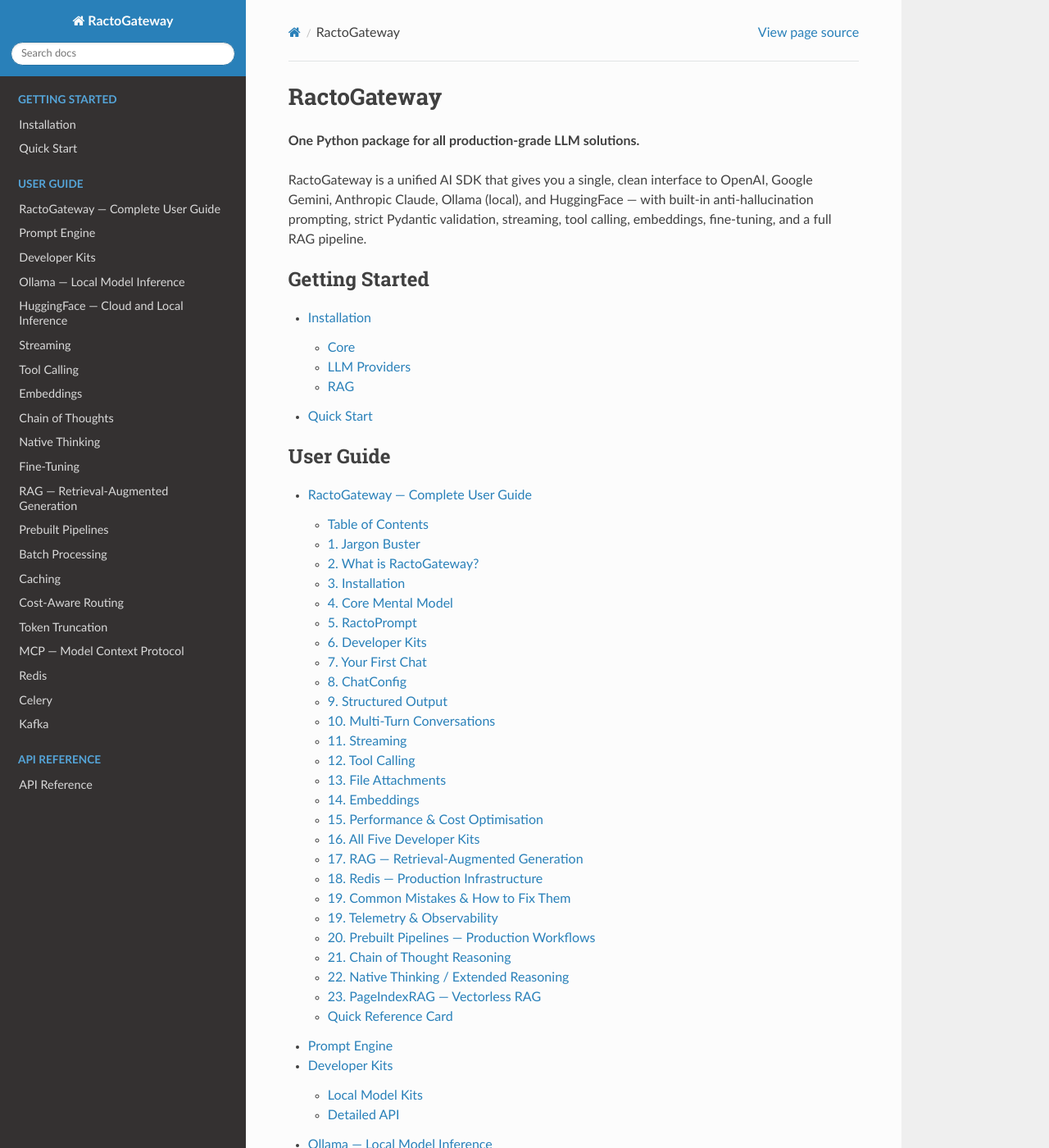
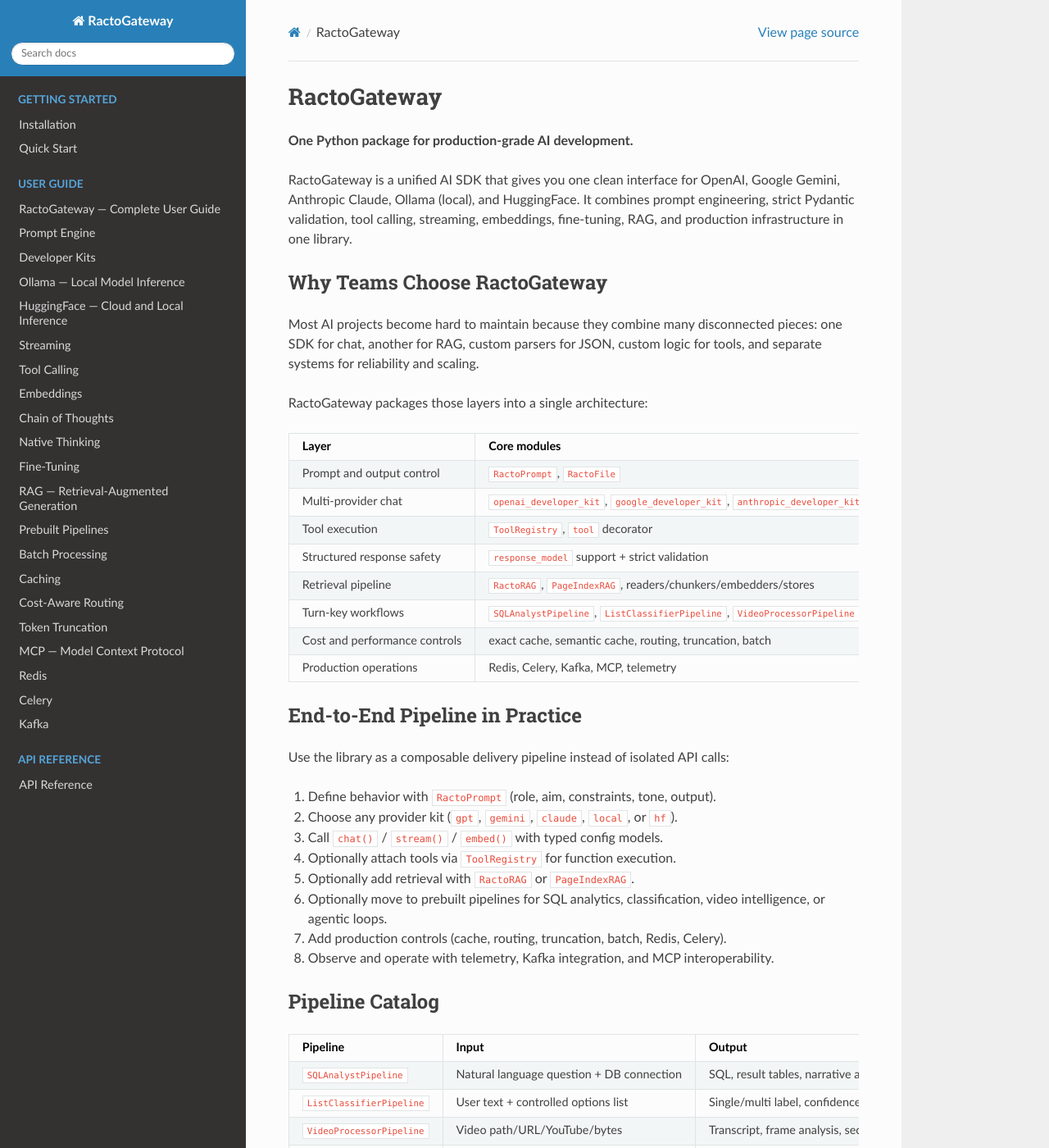
Before and after one commit to IAMPathak2702/ractogateway, a Sphinx documentation site: the page built from docs/index.md, in a window 1280 px wide and 1400 px high. Shown: the whole window at 82% size. Built offline with Sphinx 7.4.7 and the Read the Docs theme 3.1.0, drawn with Linux system fonts in a browser that asks for light colours; pages that are not in the unit, such as notebooks, are missing from menus; some of the changed text lies outside the part shown.

Commit message:
docs: Update README and index documentation for clarity and new features

````diff
--- a/docs/index.md
+++ b/docs/index.md
@@ -1,11 +1,59 @@
 # RactoGateway
 
-**One Python package for all production-grade LLM solutions.**
+**One Python package for production-grade AI development.**
 
-RactoGateway is a unified AI SDK that gives you a single, clean interface to OpenAI,
-Google Gemini, Anthropic Claude, Ollama (local), and HuggingFace — with built-in
-anti-hallucination prompting, strict Pydantic validation, streaming, tool calling,
-embeddings, fine-tuning, and a full RAG pipeline.
+RactoGateway is a unified AI SDK that gives you one clean interface for OpenAI,
+Google Gemini, Anthropic Claude, Ollama (local), and HuggingFace. It combines
+prompt engineering, strict Pydantic validation, tool calling, streaming,
+embeddings, fine-tuning, RAG, and production infrastructure in one library.
+
+## Why Teams Choose RactoGateway
+
+Most AI projects become hard to maintain because they combine many disconnected
+pieces: one SDK for chat, another for RAG, custom parsers for JSON, custom logic
+for tools, and separate systems for reliability and scaling.
+
+RactoGateway packages those layers into a single architecture:
+
+| Layer | Core modules | What you get |
+| --- | --- | --- |
+| Prompt and output control | `RactoPrompt`, `RactoFile` | Structured prompts (RACTO), anti-hallucination guardrails, deterministic output shape |
+| Multi-provider chat | `openai_developer_kit`, `google_developer_kit`, `anthropic_developer_kit`, `ollama_developer_kit`, `huggingface_developer_kit` | One mental model across cloud and local LLM providers |
+| Tool execution | `ToolRegistry`, `tool` decorator | Define Python tools once and execute them through a provider-agnostic interface |
+| Structured response safety | `response_model` support + strict validation | Typed results instead of brittle raw JSON parsing |
+| Retrieval pipeline | `RactoRAG`, `PageIndexRAG`, readers/chunkers/embedders/stores | Ingest -> retrieve -> generate for document-grounded answers |
+| Turn-key workflows | `SQLAnalystPipeline`, `ListClassifierPipeline`, `VideoProcessorPipeline`, `AgentPipeline` | Complete domain workflows with sync and async variants |
+| Cost and performance controls | exact cache, semantic cache, routing, truncation, batch | Lower spend, lower latency, and better throughput |
+| Production operations | Redis, Celery, Kafka, MCP, telemetry | Distributed memory/cache/rate-limits, background jobs, streaming, and observability |
+
+## End-to-End Pipeline in Practice
+
+Use the library as a composable delivery pipeline instead of isolated API calls:
+
+1. Define behavior with `RactoPrompt` (role, aim, constraints, tone, output).
+2. Choose any provider kit (`gpt`, `gemini`, `claude`, `local`, or `hf`).
+3. Call `chat()` / `stream()` / `embed()` with typed config models.
+4. Optionally attach tools via `ToolRegistry` for function execution.
+5. Optionally add retrieval with `RactoRAG` or `PageIndexRAG`.
+6. Optionally move to prebuilt pipelines for SQL analytics, classification, video intelligence, or agentic loops.
+7. Add production controls (cache, routing, truncation, batch, Redis, Celery).
+8. Observe and operate with telemetry, Kafka integration, and MCP interoperability.
+
+## Pipeline Catalog
+
+| Pipeline | Input | Output | Typical use case |
+| --- | --- | --- | --- |
+| `SQLAnalystPipeline` | Natural language question + DB connection | SQL, result tables, narrative answer, optional chart | BI copilots, operations reporting, analytics assistants |
+| `ListClassifierPipeline` | User text + controlled options list | Single/multi label, confidence, optional reasoning | Ticket routing, intent detection, workflow triage |
+| `VideoProcessorPipeline` | Video path/URL/YouTube/bytes | Transcript, frame analysis, section summaries, optional RAG storage | Lecture indexing, training content QA, media intelligence |
+| `AgentPipeline` | Goal + tools | Multi-step tool traces + final answer | ReAct-style automation, tool-driven agents, research workflows |
+
+## Documentation Paths
+
+- New to the library: start with [Installation](installation.md) and [Quick Start](quickstart.md).
+- Building assistants and APIs: see [Developer Kits](guide/developer_kits.md), [Prompt Engine](guide/prompt_engine.md), and [Tools](guide/tools.md).
+- Building retrieval systems: see [RAG](guide/rag.md), [Embeddings](guide/embeddings.md), and [Pipelines](guide/pipelines.md).
+- Running in production: see [Cache](guide/cache.md), [Routing](guide/routing.md), [Redis](guide/redis.md), [Celery](guide/celery.md), [Kafka](guide/kafka.md), and [MCP](guide/mcp.md).
 
 ```{toctree}
 :maxdepth: 2
````
Also changed, not shown: README.md (+105 -4 lines).
